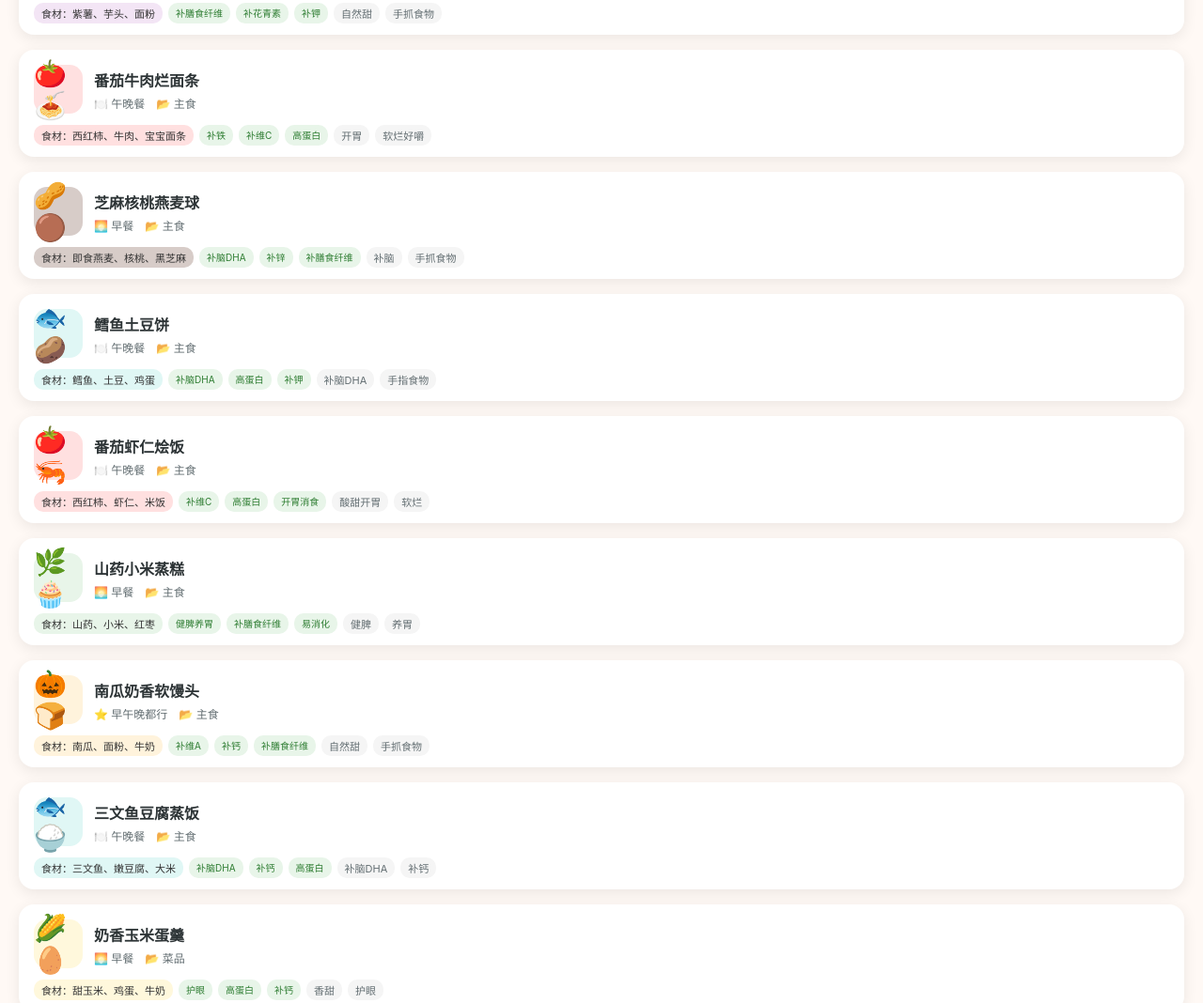
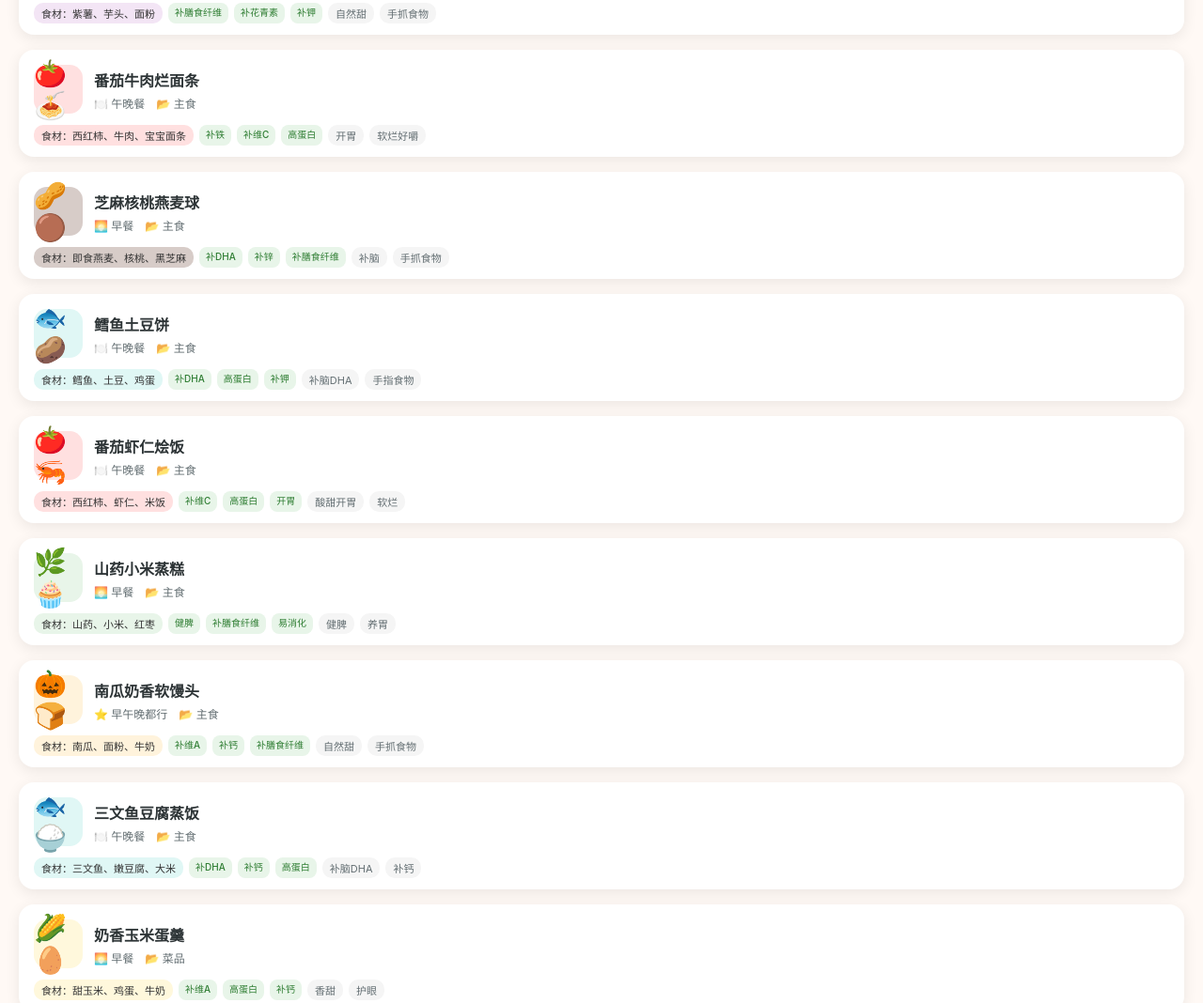
Before and after one commit to Xrainsmile/Babyfoods, a plain HTML site: page index.html in a window 1280 px wide. Shown: the part 1590-2658 px from the top of the page at 94% size. Drawn offline with Linux system fonts and the light colour scheme.

Commit message:
refactor: 按Karpathy原则优化代码 - 统一营养素术语(补脑DHA→补DHA, 超级补铁→补铁, 护眼→补维A, 健脾养胃→健脾, 开胃消食→开胃, 清淡利尿→利尿), 移除内联样式改用CSS类, 添加搜索防抖优化性能

```diff
--- a/index.html
+++ b/index.html
@@ -390,7 +390,7 @@
 </div>
 
 <div class="search-bar">
-  <input type="text" id="searchInput" placeholder="搜索菜谱、食材..." oninput="filterRecipes()" />
+  <input type="text" id="searchInput" placeholder="搜索菜谱、食材..." oninput="debounceFilter()" />
 </div>
 
 <div class="tags" id="tagBar"></div>
@@ -428,6 +428,13 @@
   let activeCategory = "全部";
   let activeMeal = "不限";
   let activeNutrient = "不限";
+  let searchTimer = null;
+
+  // 搜索防抖
+  function debounceFilter() {
+    clearTimeout(searchTimer);
+    searchTimer = setTimeout(filterRecipes, 300);
+  }
 
   function renderTags() {
     // 分类标签
@@ -483,7 +490,7 @@
         </div>
         <div class="recipe-tags">
           <span class="recipe-tag" style="background:${r.iconBg};color:#333;">食材：${r.ingredients.slice(0,3).map(i=>i.name).join('、')}</span>
-          ${(r.nutrients || []).slice(0, 3).map(n => `<span class="recipe-tag" style="background:#E8F5E9;color:#2E7D32;font-size:10px;">${n}</span>`).join("")}
+          ${(r.nutrients || []).slice(0, 3).map(n => `<span class="nutrient-tag">${n}</span>`).join("")}
           ${r.tags.slice(0, 2).map(t => `<span class="recipe-tag">${t}</span>`).join("")}
         </div>
       </div>
--- a/recipes.js
+++ b/recipes.js
@@ -121,7 +121,7 @@ const recipes = [
     category: "主食",
     meal: "🌅 早餐",
     tags: ["健脾", "自然甜", "软嫩"],
-    nutrients: ["补铁", "补膳食纤维", "健脾养胃"],
+    nutrients: ["补铁", "补膳食纤维", "健脾"],
     ingredients: [
       { name: "山药", amount: "150克" },
       { name: "红枣", amount: "5颗" },
@@ -178,7 +178,7 @@ const recipes = [
     category: "主食",
     meal: "🍽️ 午晚餐",
     tags: ["开胃", "酸甜可口"],
-    nutrients: ["补维C", "开胃消食", "高蛋白"],
+    nutrients: ["补维C", "开胃", "高蛋白"],
     ingredients: [
       { name: "隔夜米饭", amount: "1碗" },
       { name: "菠萝", amount: "1/4个" },
@@ -329,7 +329,7 @@ const recipes = [
     category: "主食",
     meal: "🌅 早餐",
     tags: ["补脑", "手抓食物", "5分钟搞定"],
-    nutrients: ["补脑DHA", "补锌", "补膳食纤维", "补钙"],
+    nutrients: ["补DHA", "补锌", "补膳食纤维", "补钙"],
     ingredients: [
       { name: "即食燕麦", amount: "50克" },
       { name: "核桃", amount: "3个" },
@@ -356,7 +356,7 @@ const recipes = [
     category: "主食",
     meal: "🍽️ 午晚餐",
     tags: ["补脑DHA", "手指食物", "外酥里嫩"],
-    nutrients: ["补脑DHA", "高蛋白", "补钾"],
+    nutrients: ["补DHA", "高蛋白", "补钾"],
     ingredients: [
       { name: "鳕鱼", amount: "50克" },
       { name: "土豆", amount: "1个" },
@@ -385,7 +385,7 @@ const recipes = [
     category: "主食",
     meal: "🍽️ 午晚餐",
     tags: ["酸甜开胃", "软烂"],
-    nutrients: ["补维C", "高蛋白", "开胃消食"],
+    nutrients: ["补维C", "高蛋白", "开胃"],
     ingredients: [
       { name: "西红柿", amount: "1个" },
       { name: "虾仁", amount: "6只" },
@@ -413,7 +413,7 @@ const recipes = [
     category: "主食",
     meal: "🌅 早餐",
     tags: ["健脾", "养胃", "自然甜"],
-    nutrients: ["健脾养胃", "补膳食纤维", "易消化"],
+    nutrients: ["健脾", "补膳食纤维", "易消化"],
     ingredients: [
       { name: "山药", amount: "100克" },
       { name: "小米", amount: "30克" },
@@ -469,7 +469,7 @@ const recipes = [
     category: "主食",
     meal: "🍽️ 午晚餐",
     tags: ["补脑DHA", "补钙", "营养全面"],
-    nutrients: ["补脑DHA", "补钙", "高蛋白", "补维D"],
+    nutrients: ["补DHA", "补钙", "高蛋白", "补维D"],
     ingredients: [
       { name: "三文鱼", amount: "40克" },
       { name: "嫩豆腐", amount: "半块" },
@@ -498,7 +498,7 @@ const recipes = [
     category: "菜品",
     meal: "🌅 早餐",
     tags: ["香甜", "护眼", "顺滑"],
-    nutrients: ["护眼", "高蛋白", "补钙"],
+    nutrients: ["补维A", "高蛋白", "补钙"],
     ingredients: [
       { name: "甜玉米", amount: "半根" },
       { name: "鸡蛋", amount: "1个" },
@@ -525,7 +525,7 @@ const recipes = [
     category: "菜品",
     meal: "🍽️ 午晚餐",
     tags: ["补脑DHA", "极简", "无刺"],
-    nutrients: ["补脑DHA", "高蛋白", "补维D"],
+    nutrients: ["补DHA", "高蛋白", "补维D"],
     ingredients: [
       { name: "鳕鱼", amount: "1小块" },
       { name: "葱", amount: "少许" },
@@ -858,7 +858,7 @@ const recipes = [
     category: "汤羹",
     meal: "🍽️ 午晚餐",
     tags: ["开胃", "软烂", "补铁"],
-    nutrients: ["补铁", "补维C", "补钙", "开胃消食"],
+    nutrients: ["补铁", "补维C", "补钙", "开胃"],
     ingredients: [
       { name: "西红柿", amount: "1个" },
       { name: "猪瘦肉", amount: "30克" },
@@ -886,7 +886,7 @@ const recipes = [
     category: "汤羹",
     meal: "⭐ 早午晚都行",
     tags: ["健脾胃", "促消化", "清甜"],
-    nutrients: ["健脾养胃", "补维C", "促消化"],
+    nutrients: ["健脾", "补维C", "促消化"],
     ingredients: [
       { name: "山药", amount: "半根" },
       { name: "苹果", amount: "1个" }
@@ -912,7 +912,7 @@ const recipes = [
     category: "汤羹",
     meal: "🍽️ 午晚餐",
     tags: ["超级补铁", "好吞咽"],
-    nutrients: ["超级补铁", "补维A", "补叶酸"],
+    nutrients: ["补铁", "补维A", "补叶酸"],
     ingredients: [
       { name: "菠菜", amount: "3棵" },
       { name: "猪肝", amount: "30克" },
@@ -940,7 +940,7 @@ const recipes = [
     category: "汤羹",
     meal: "⭐ 早午晚都行",
     tags: ["开胃", "好消化", "暖胃"],
-    nutrients: ["补维C", "高蛋白", "开胃消食"],
+    nutrients: ["补维C", "高蛋白", "开胃"],
     ingredients: [
       { name: "西红柿", amount: "1个" },
       { name: "鸡蛋", amount: "1个" },
@@ -967,7 +967,7 @@ const recipes = [
     category: "汤羹",
     meal: "🍽️ 午晚餐",
     tags: ["补钙", "清淡", "好消化"],
-    nutrients: ["补钙", "补锌", "清淡利尿"],
+    nutrients: ["补钙", "补锌", "利尿"],
     ingredients: [
       { name: "丝瓜", amount: "半根" },
       { name: "鸡蛋", amount: "1个" },
@@ -1049,7 +1049,7 @@ const recipes = [
     category: "汤羹",
     meal: "⭐ 早午晚都行",
     tags: ["清淡", "好消化"],
-    nutrients: ["清淡利尿", "高蛋白", "补膳食纤维"],
+    nutrients: ["利尿", "高蛋白", "补膳食纤维"],
     ingredients: [
       { name: "冬瓜", amount: "100克" },
       { name: "猪瘦肉", amount: "30克" },
@@ -1266,7 +1266,7 @@ const recipes = [
     category: "菜品",
     meal: "🍽️ 午晚餐",
     tags: ["补脑DHA", "高蛋白", "手指食物"],
-    nutrients: ["补脑DHA", "高蛋白", "补维A"],
+    nutrients: ["补DHA", "高蛋白", "补维A"],
     ingredients: [
       { name: "鳕鱼", amount: "60克" },
       { name: "鸡蛋", amount: "1个" },
@@ -1295,7 +1295,7 @@ const recipes = [
     category: "主食",
     meal: "🍽️ 午晚餐",
     tags: ["开胃", "经典"],
-    nutrients: ["补维C", "高蛋白", "开胃消食"],
+    nutrients: ["补维C", "高蛋白", "开胃"],
     ingredients: [
       { name: "宝宝面条", amount: "一小把" },
       { name: "番茄", amount: "1个" },
@@ -1494,7 +1494,7 @@ const recipes = [
     category: "汤羹",
     meal: "🍽️ 午晚餐",
     tags: ["健脾", "补钙", "高蛋白"],
-    nutrients: ["健脾养胃", "补钙", "高蛋白"],
+    nutrients: ["健脾", "补钙", "高蛋白"],
     ingredients: [
       { name: "大米", amount: "50克" },
       { name: "排骨", amount: "100克" },
@@ -1521,4 +1521,4 @@ const recipes = [
 const categories = ["全部", "主食", "菜品", "汤羹"];
 const mealFilters = ["不限", "🌅 早餐", "🍽️ 午晚餐", "⭐ 早午晚都行"];
 // 营养素筛选标签
-const nutrientFilters = ["不限", "补钙", "补铁", "补锌", "补碘", "补维A", "补维C", "补DHA", "补膳食纤维", "高蛋白"];
+const nutrientFilters = ["不限", "补钙", "补铁", "补锌", "补碘", "补维A", "补维C", "补DHA", "补膳食纤维", "高蛋白", "利尿"];
```
